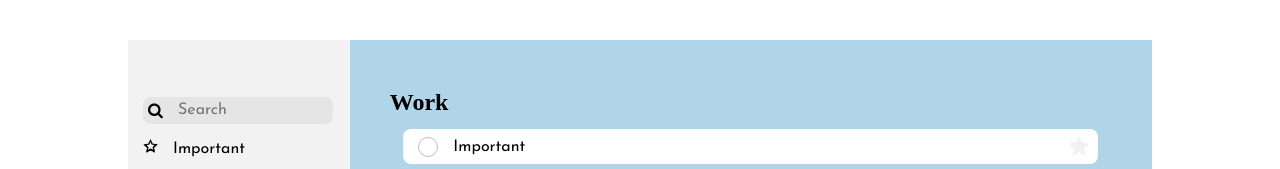
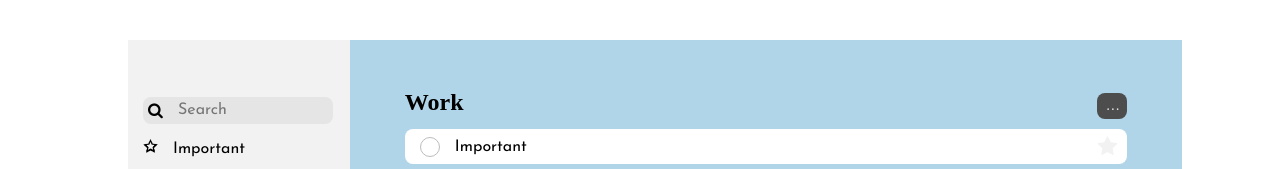
Before and after one commit to Heikchen/To-Do-List, a plain HTML site: page index.html in a window 1280 px wide. Shown: the top 169 px of the page. Drawn offline with Linux system fonts and the light colour scheme.

Commit message:
styled button more functions

```diff
--- a/index.html
+++ b/index.html
@@ -46,7 +46,10 @@
     </div>
     </div>
     <div class="main-section">
+        <div class="task-header">
 <h1 class="task-list">Work</h1>
+<button class="more-btn"> ...</button>
+</div>
 <div class="task-container">
 <div class="task-each-container">
     <div class="task-each">
--- a/style.css
+++ b/style.css
@@ -63,8 +63,7 @@ input {
   row-gap: 15px;
   border-bottom: 1px solid var(--secondary-grey-color);
 }
-.lists-origin-image,
-.task-important {
+.lists-origin-image {
   width: 15px;
 }
 .lists-origin-each {
@@ -95,10 +94,34 @@ input {
 .main-section {
   background-color: var(--primary-blue-color);
   display: flex;
+  width: 100%;
   flex-direction: column;
   align-items: center;
   padding: 15px;
   padding-top: 50px;
+}
+
+.task-header {
+  display: flex;
+  width: 90%;
+  align-self: center;
+  align-items: baseline;
+  justify-content: space-between;
+}
+.more-btn {
+  border: none;
+  width: 30px;
+  color: var(--primary-grey-color);
+  background-color: var(--fourth-grey-color);
+  border-radius: 8px;
+  letter-spacing: 2px;
+  line-height: 1.5;
+  text-align: end;
+}
+.task-list {
+  font-size: 24px;
+  font-weight: 600;
+  margin-bottom: 15px;
 }
 .task-container {
   display: flex;
@@ -169,13 +192,7 @@ input {
 .round input[type="checkbox"]:checked + label:after {
   opacity: 1;
 }
-.task-list {
-  font-size: 24px;
-  font-weight: 600;
-  align-self: flex-start;
-  padding-left: 25px;
-  margin-bottom: 15px;
-}
+
 .star {
   display: inline-block;
   border: none;
```
